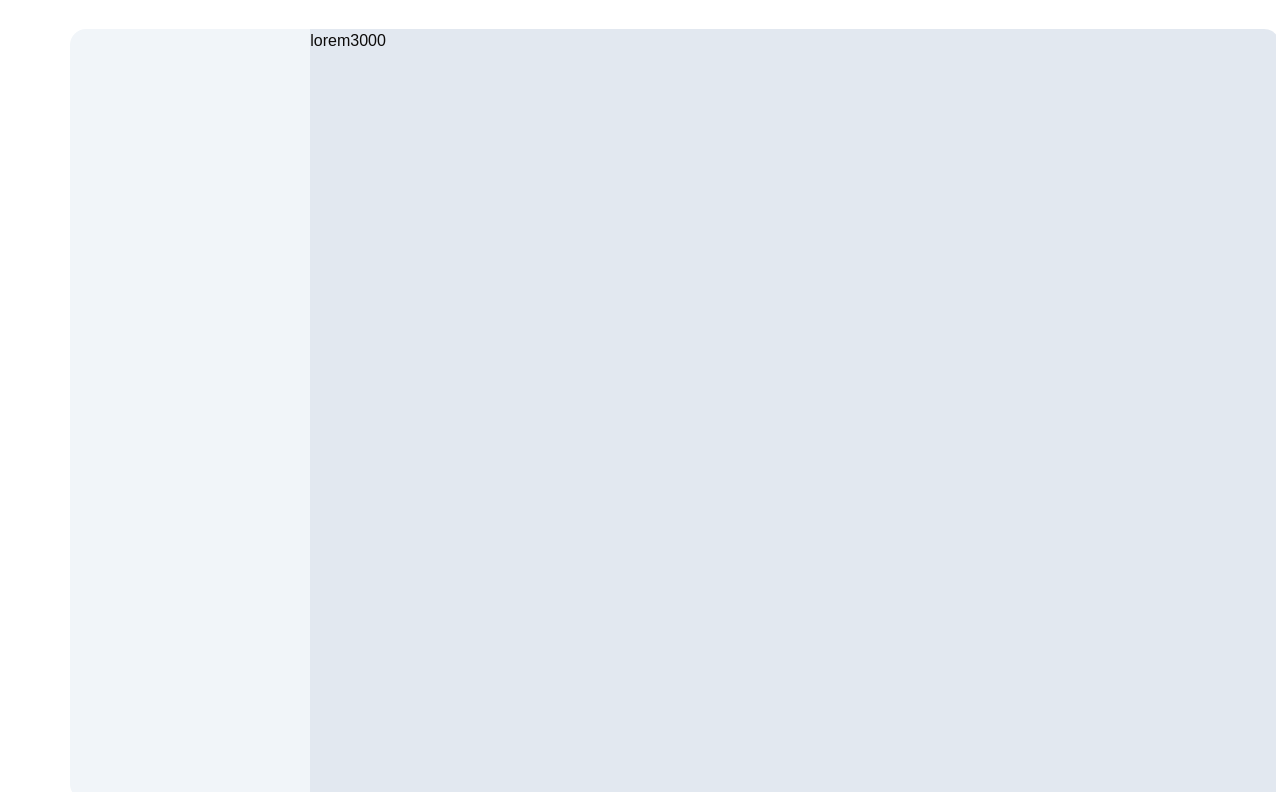
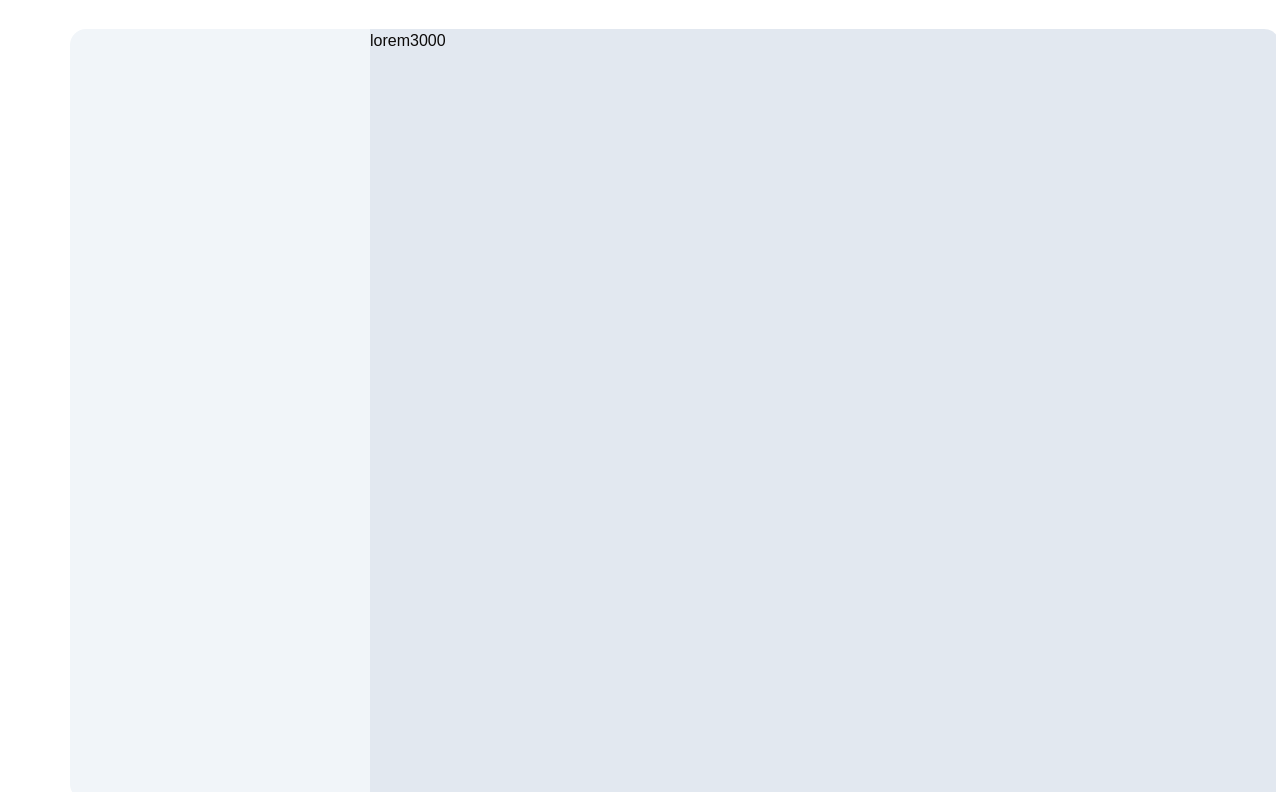
Before and after one commit to A-ryan-Kalra/huddle-hub, a Next.js app: page /servers/1 in a window 1280 px wide. Built offline with nearby package versions, Linux system fonts and the light colour scheme.

Commit message:
fixed resice width

```diff
--- a/app/(main)/(routes)/layout.tsx
+++ b/app/(main)/(routes)/layout.tsx
@@ -16,16 +16,13 @@ function RoutesLayout({ children }: RoutesLayoutProps) {
 
     const startX = e.clientX;
     const startWidth = width;
-    console.log(width);
-    let number = 0;
+
     const handleMove = (event: MouseEvent) => {
       if (!isResizing.current) {
         return null;
       }
-      const newWidth =
-        startWidth +
-        (event.clientX - startX) * ((number * 0.9) / (number * 0.5));
-      number++;
+      const newWidth = startWidth + (event.clientX - startX);
+
       setWidth(Math.min(Math.max(newWidth, 150), 2500));
     };
 
@@ -49,7 +46,7 @@ function RoutesLayout({ children }: RoutesLayoutProps) {
             className="absolute h-full border-r-zinc-400 w-[5px] opacity-0 hover:opacity-100 duration-500 transition  cursor-ew-resize hover:border-r-indigo-400 hover:border-r-[3px] top-0 right-0"
           ></div>
         </div>
-        <div className="bg-slate-200 w-full h-full">{children}</div>
+        <div className="bg-slate-200 w-ful flex flex-1 h-full">{children}</div>
       </div>
     </div>
   );
```
